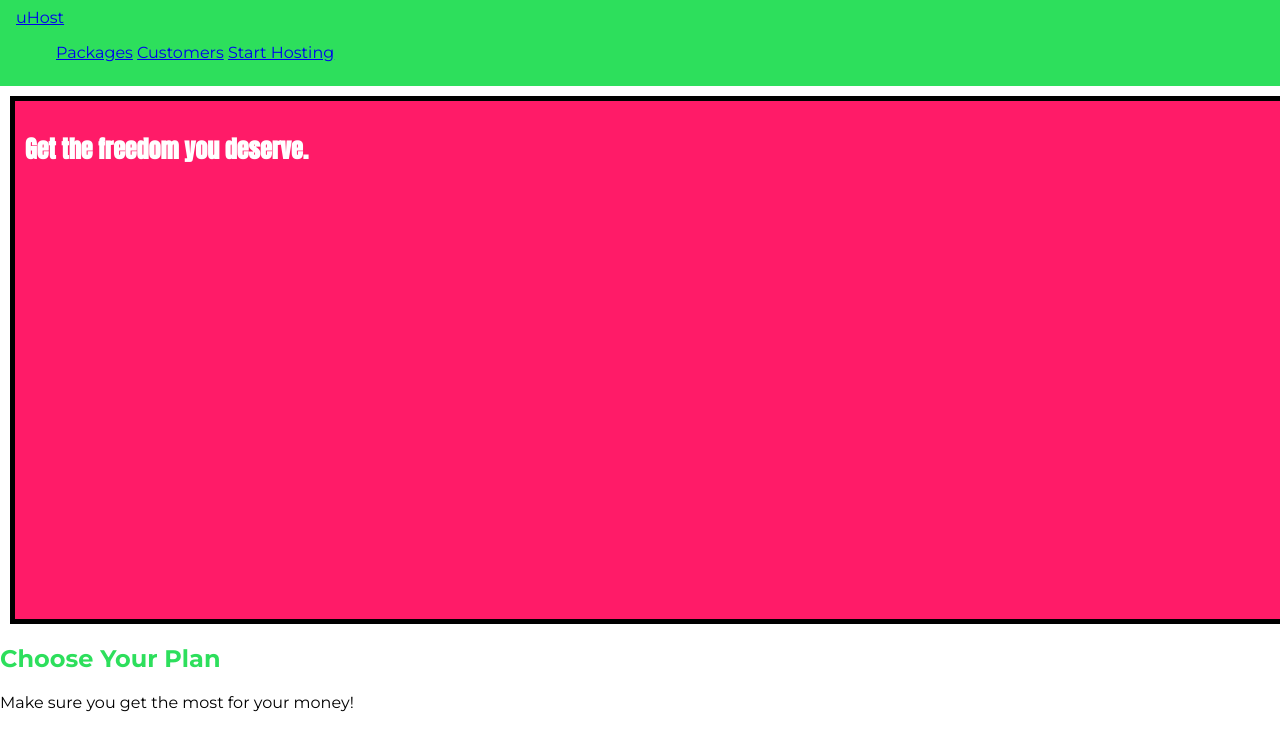
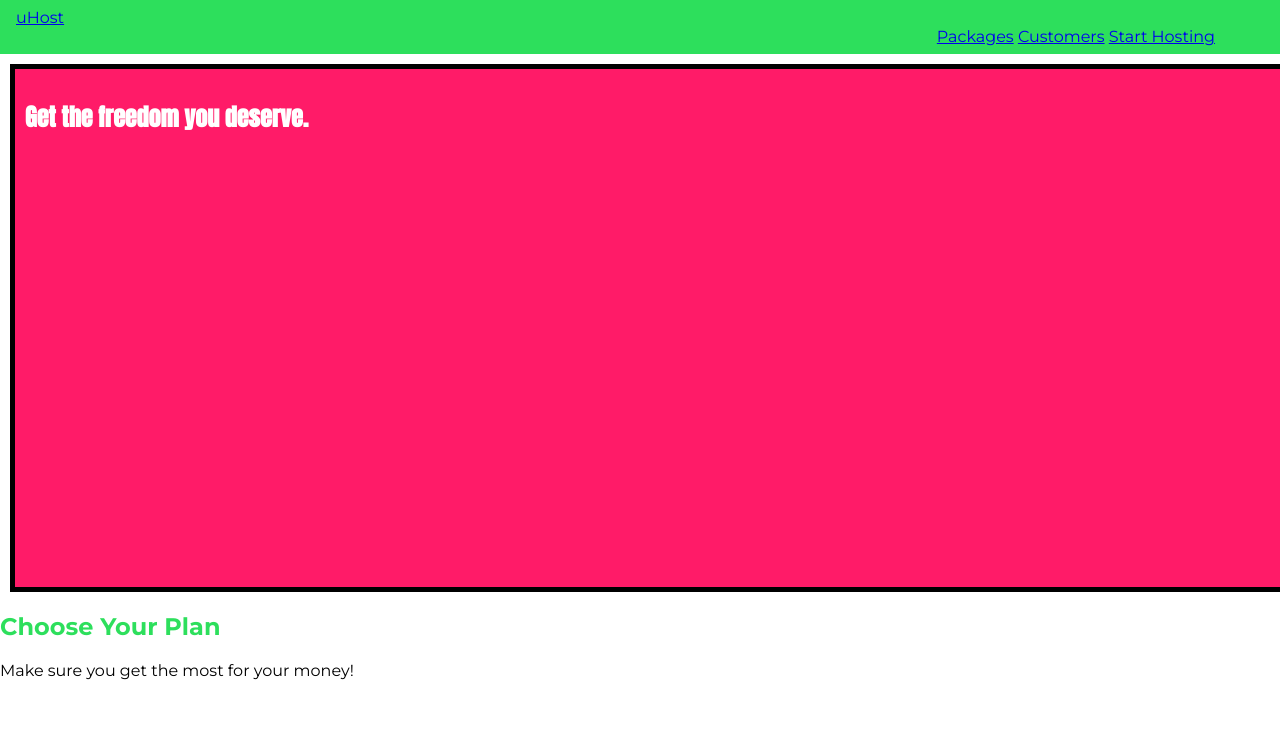
Before and after one commit to RyeongeunKim/CSS-basics, a plain HTML site: page index.html in a window 1280 px wide. Drawn offline with Linux system fonts and the light colour scheme.

Commit message:
diaplay 적용 및 네비게이션 바 스타일링

```diff
--- a/main.css
+++ b/main.css
@@ -31,10 +31,24 @@ body {
   padding: 8px 16px;
 }
 
-.main-nav__item {
+.main-header > div {
   display: inline-block;
 }
 
-/* h1 {
-    font-family: sans-serif;
-} */
+.main-nav {
+  display: inline-block;
+  text-align: right;
+  width: calc(100% - 49px);
+}
+
+.main-nav__items {
+  margin: 0;
+  padding: 0;
+  list-style: none;
+}
+
+.main-nav__item {
+  margin: 0;
+  padding: 0;
+  display: inline-block;
+}
```
